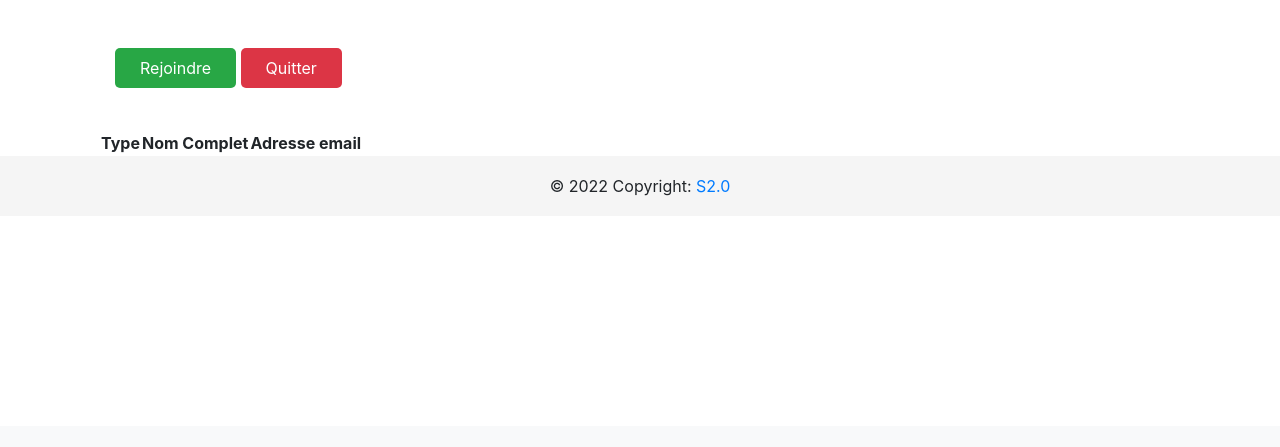
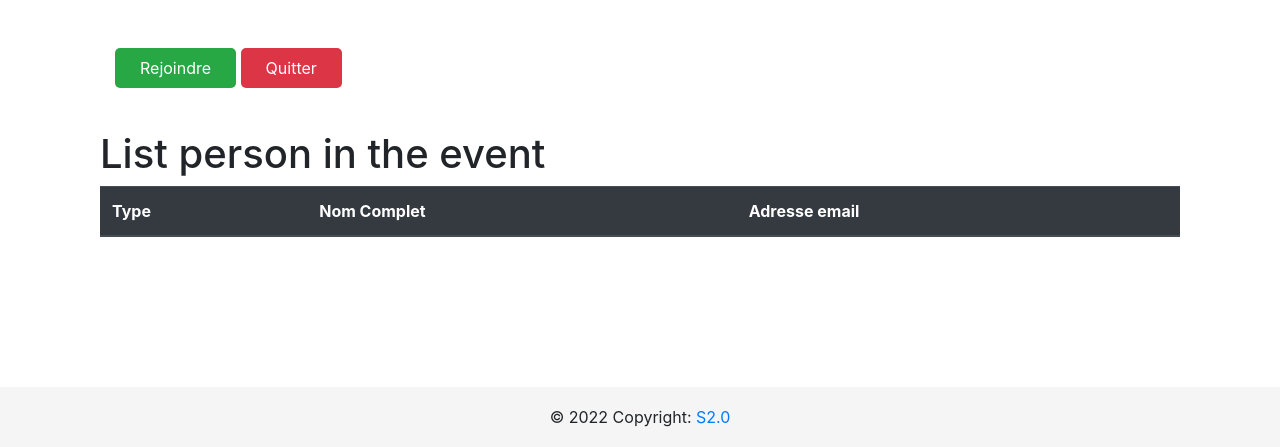
Before and after one commit to Alyovano/odoo-hackathon, a Flask app: page /calendar/event/1 in a window 1280 px wide. Shown: the part 374-821 px from the top of the page. Before the commit the page ends 570 px from the top, so only its background shows below. Run offline with Flask 2, Linux system fonts and the light colour scheme; data comes from the database, SQL or seed files in the repository; both versions use the stored data as it was after the commit; lists and menus that the app fills with data are empty; some libraries are stand-ins or nearby versions.

Commit message:
Table Event Person

```diff
--- a/app.py
+++ b/app.py
@@ -2,6 +2,7 @@ from flask import Flask, render_template, jsonify
 from database import Database
 import json
 import datetime
+
 api = Flask(__name__)
 
 NULL = 0
@@ -9,104 +10,113 @@ NULL = 0
 database = Database()
 db = database.db
 
-@api.route('/', methods=['GET'])
+
+@api.route("/", methods=["GET"])
 def home():
-    return render_template('home.html')
+    return render_template("home.html")
 
-@api.route('/admin', methods=['GET'])
+
+@api.route("/admin", methods=["GET"])
 def admin():
-    return render_template('admin/index.html')
+    return render_template("admin/index.html")
 
-@api.route('/calendar', methods=['GET'])
+
+@api.route("/calendar", methods=["GET"])
 def get_events():
     # Chercher en db les events
     cursor = db.cursor()
-    cursor.execute('SELECT * FROM events')
+    cursor.execute("SELECT * FROM events")
     rows = cursor.fetchall()
     events = []
-    [events.append({'event_id': rows[i][0], 'title': rows[i][1], 'start': rows[i][2], 'end': rows[i][3], 'description': rows[i][5]}) for i in range(len(rows))]
+    [
+        events.append(
+            {
+                "event_id": rows[i][0],
+                "title": rows[i][1],
+                "start": rows[i][2],
+                "end": rows[i][3],
+                "description": rows[i][5],
+            }
+        )
+        for i in range(len(rows))
+    ]
     print(events)
-    return render_template('calendar.html', events=events)
+    return render_template("calendar.html", events=events)
 
-@api.route('/calendar/event/<int:id>')
+
+@api.route("/calendar/event/<int:id>")
 def get_event(id):
-  cursor = db.cursor()
-  cursor.execute('SELECT * FROM events WHERE event_id = {}'.format(id))
-  rows = cursor.fetchall()
-  [print(rows[i][1]) for i in range(len(rows))]
-  return render_template('view_event.html', event = {
-    'event_id': rows[0][0],
-    'title': rows[0][1],
-    'start': rows[0][2],
-    'end': rows[0][3],
-    'organizer': rows[0][4],
-    'description': rows[0][5],
-    'category_id': rows[0][6],
-  })
+    cursor = db.cursor()
+    cursor.execute("SELECT * FROM events WHERE event_id = {}".format(id))
+    rows = cursor.fetchall()
+    event = rows
+    cursor.execute("SELECT * FROM event_attendes WHERE event_id = {}".format(id))
+    rows = cursor.fetchall()
+    person_attendes = rows
+    persons = []
+    for i in range(len(person_attendes)):
+        cursor.execute(
+            "SELECT * FROM person WHERE person_id = {}".format(person_attendes[i][2])
+        )
+        rows = cursor.fetchall()
+        persons.append(
+            {
+                "id": rows[0][0],
+                "lastname": rows[0][1],
+                "firstname": rows[0][2],
+                "person_type": rows[0][3],
+                "email": rows[0][4],
+            }
+        )
+    return render_template(
+        "view_event.html",
+        event={
+            "event_id": event[0][0],
+            "title": event[0][1],
+            "start": event[0][2],
+            "end": event[0][3],
+            "organizer": event[0][4],
+            "description": event[0][5],
+            "category_id": event[0][6],
+        },
+        persons=persons,
+    )
 
-@api.route('/cursusflix', methods=['GET'])
+
+@api.route("/cursusflix", methods=["GET"])
 def get_cursusflix():
-    with open('data/course_bank.json') as f:
+    with open("data/course_bank.json") as f:
         data = json.load(f)
     print(data)
-    return render_template('cursusflix.html', content=data)
+    return render_template("cursusflix.html", content=data)
 
-@api.route('/cursusflix/<string:course_name>', methods=['GET'])
+
+@api.route("/cursusflix/<string:course_name>", methods=["GET"])
 def get_cursusflix_ressources(course_name):
     print(course_name)
-    return ('<h1>hello</h1>')
-
-@api.route('/courses', methods=['GET'])
-def get_courses():
-    return render_template('courses.html')
-
-@api.route('/profile', methods=['GET'])
-def get_profile():
-	cursor = db.cursor()
-	cursor.execute('SELECT * FROM person WHERE person_id=1;')
-	rows = cursor.fetchall()
-	profil_exemple = {
-		'id': rows[0][0],
-		'lastname': rows[0][1],
-		'firstname': rows[0][2],
-		'person_type': rows[0][3],
-		'email': rows[0][4],
-	}
-	print(profil_exemple)
-	return render_template('profile.html', content=profil_exemple)
+    return "<h1>hello</h1>"
 
 
-# =================================================================
-# ------------------- --- ENDPOINTS EVENT --- ---------------------
-# =================================================================
-@api.route('/calendar/events/list/all')
-def get_all_events():
-	return {'events': [{
-		'title': 'Hello',
-		'start': datetime.datetime.now().strftime('%Y-%m-%d %H:%M:%S'),
-		'end': (datetime.datetime.now() + datetime.timedelta(hours=2)).strftime('%Y-%m-%d %H:%M:%S')
-	}]}
-    #return jsonify({
-	#	"id": 1,
-	#	"view_group": "admin",
-	#	"ownerId": 1,
-	#	"allDay": 0,
-	#	"start": "2022-04-02 10:00:00",
-	#	"end": "2022-04-02 20:00:00",
-	#	"title": "Fbqzfbqlzkbc",
-	#	"url": "http://localhost:8080/calendar/event/view?id=1",
-	#	"editable": NULL,
-	#	"startEditable": NULL,
-	#	"durationEditable": NULL,
-	#	"resourceEditable": NULL,
-	#	"display": "auto",
-	#	"overlap": NULL,
-	#	"constraint": "",
-	#	"backgroundColor": "#000000",
-	#	"borderColor": "#000000",
-	#	"textColor": "#000000",
-	#	"source": "http://localhost:8080/calendar/event/getevent?id=1"
-	#})
+@api.route("/courses", methods=["GET"])
+def get_courses():
+    return render_template("courses.html")
 
-if __name__ == '__main__':
+
+@api.route("/profile", methods=["GET"])
+def get_profile():
+    cursor = db.cursor()
+    cursor.execute("SELECT * FROM person WHERE person_id=1;")
+    rows = cursor.fetchall()
+    profil_exemple = {
+        "id": rows[0][0],
+        "lastname": rows[0][1],
+        "firstname": rows[0][2],
+        "person_type": rows[0][3],
+        "email": rows[0][4],
+    }
+    print(profil_exemple)
+    return render_template("profile.html", content=profil_exemple)
+
+
+if __name__ == "__main__":
     api.run()
--- a/templates/view_event.html
+++ b/templates/view_event.html
@@ -29,6 +29,20 @@ block head %} {{ super() }}
     min-width: 60px;
     padding: 10px 25px;
     border-radius: 5px;
+  }
+
+  .table {
+    margin-bottom: 150px;
+  }
+
+  .table-row-teacher td {
+    background-color: #6c5ce7;
+    color: white;
+  }
+
+  .table-row-teacher td a{
+    color: white;
+    decoration: none;
   }
 </style>
 {% endblock %} {% block content %}
@@ -71,12 +85,30 @@ block head %} {{ super() }}
   <div class="container">
     <div class="row">
       <div class="col-md-12">
-        <table>
-          <thead>
+        <h1>List person in the event</h1>
+      </div>
+    </div>
+    <div class="row">
+      <div class="col-md-12">
+        <table class="table">
+          <thead class="thead-dark">
             <th>Type</th>
             <th>Nom Complet</th>
             <th>Adresse email</th>
           </thead>
+          <tbody>
+            {% for person in persons %}
+            {% if person.person_type == "teacher" %}
+              <tr class="table-row-teacher">
+            {%else %}
+            <tr>
+              {%endif %}
+              <td>{{person.person_type}}</td>
+              <td>{{person.firstname}} {{person.lastname}}</td>
+              <td><a href="mailto:{{person.email}}">{{person.email}}</a></td>
+            </tr>
+            {% endfor %}
+          </tbody>
         </table>
       </div>
     </div>
```
Also changed, not shown: app.db, 1 other file.
